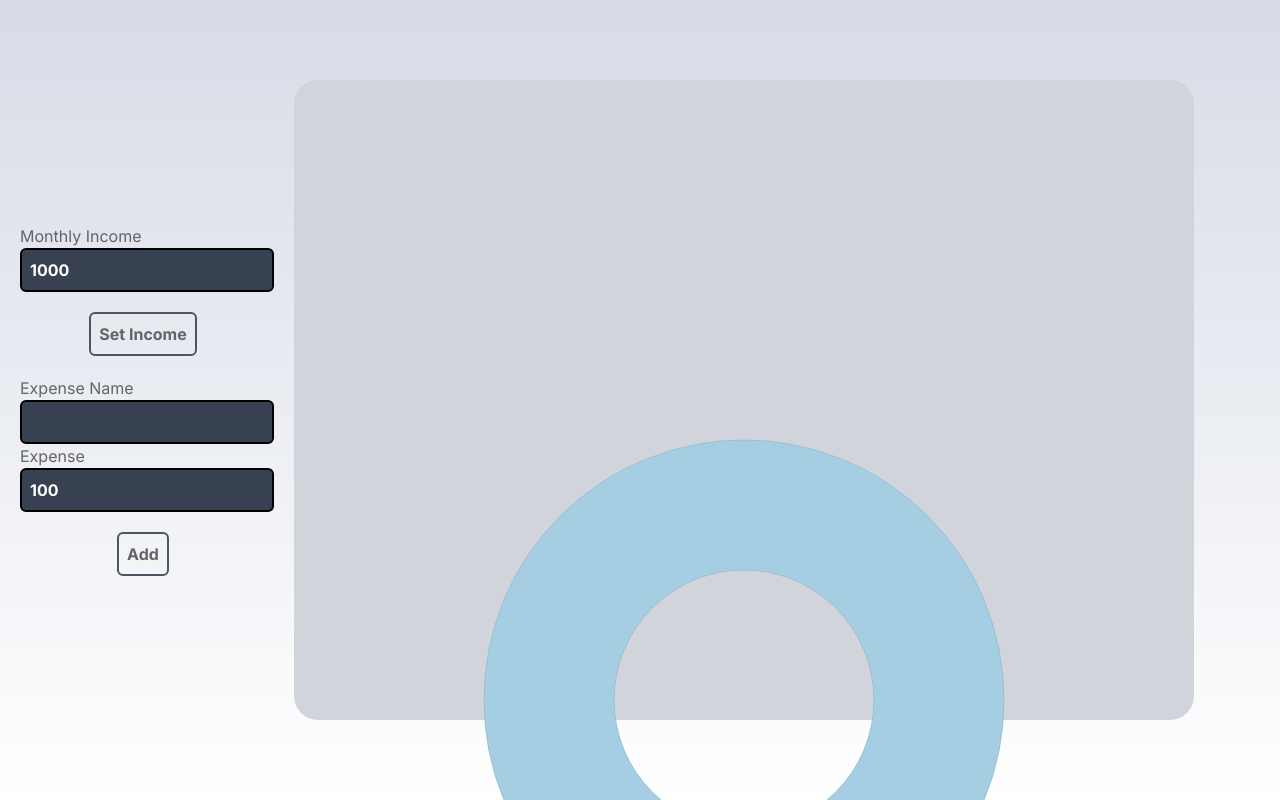
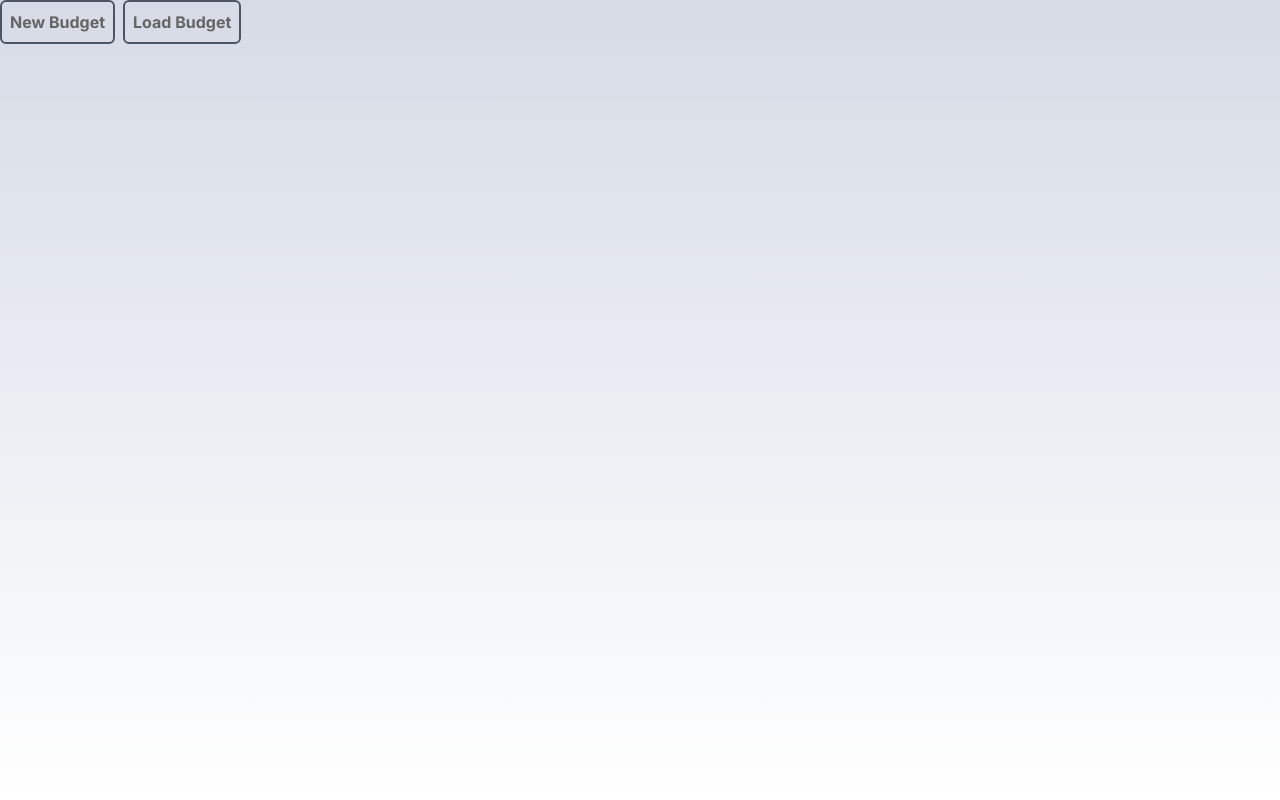
Before and after one commit to posthello-code/budgetizer, a Next.js app: page / in a window 1280 px wide. Shown: the top 800 px of the page. Built offline with nearby package versions, Linux system fonts and the light colour scheme.

Commit message:
clean up the home page

```diff
--- a/app/page.tsx
+++ b/app/page.tsx
@@ -1,39 +1,87 @@
 "use client";
-
-import React from "react";
+import React, { useState } from "react";
 import "./globals.css";
 import Link from "next/link";
-import Budget from "./budget/page";
+import { useRouter } from "next/navigation";
+
 export default function Home() {
+  const router = useRouter();
+  const [loaderInput, setLoaderInput] = useState<boolean>(false);
+  const [budgetId, setBudgetId] = useState<string>("");
+
   return (
     <main>
-      <Budget></Budget>
-      {
-        // TODO: uncomment once data loading can be done using budget name and passphrase
-        /* <div
-        style={{
-          height: "100vh",
-          display: "flex",
-          flex: 1,
-          justifyContent: "center",
-          alignItems: "center",
+      <div className="home-page">
+        {!loaderInput ? (
+          <HomePageButtons setLoaderInput={setLoaderInput}></HomePageButtons>
+        ) : (
+          <BudgetLoaderControls
+            router={router}
+            setBudgetId={setBudgetId}
+            budgetId={budgetId}
+            setLoaderInput={setLoaderInput}
+          ></BudgetLoaderControls>
+        )}
+      </div>
+    </main>
+  );
+}
+
+function HomePageButtons(
+  props: Readonly<{ setLoaderInput: (arg0: boolean) => void }>
+) {
+  return (
+    <div className="home-page-buttons">
+      <button className="btn-primary">
+        <Link href="/budget">New Budget</Link>
+      </button>
+      <button
+        className="btn-primary"
+        onClick={() => {
+          props.setLoaderInput(true);
         }}
       >
-        <button className="btn-primary">
-          <Link href="/budget">New Budget</Link>
+        Load Budget
+      </button>
+    </div>
+  );
+}
+
+function BudgetLoaderControls(props: any) {
+  const { setBudgetId, router, budgetId, setLoaderInput } = props;
+  return (
+    <div className="budget-loader-controls">
+      <div className="input-box">
+        <label>
+          Enter the budget id to load
+          <br></br>
+          <input
+            className="input-box p-1 m-1"
+            type="text"
+            onChange={(event) => {
+              setBudgetId(event.target.value);
+            }}
+          />
+        </label>
+      </div>
+      <div className="home-page">
+        <button
+          className="btn-primary"
+          onClick={() => {
+            setLoaderInput(false);
+          }}
+        >
+          Go Back
         </button>
         <button
           className="btn-primary"
           onClick={() => {
-            alert("placeholder event - TODO: add a passphrase input heres");
+            router.push(`/budget?id=` + budgetId);
           }}
         >
-          Load Budget
+          Proceed
         </button>
-      </div> */
-      }
-    </main>
+      </div>
+    </div>
   );
 }
-
-//
```
